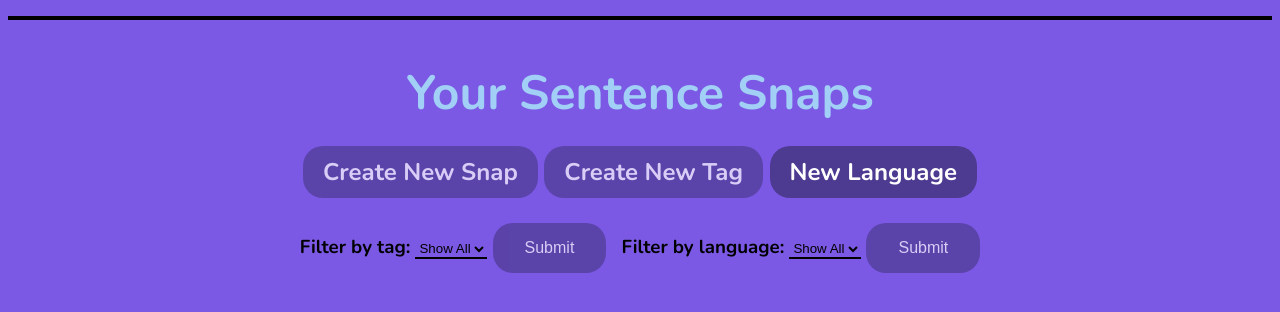
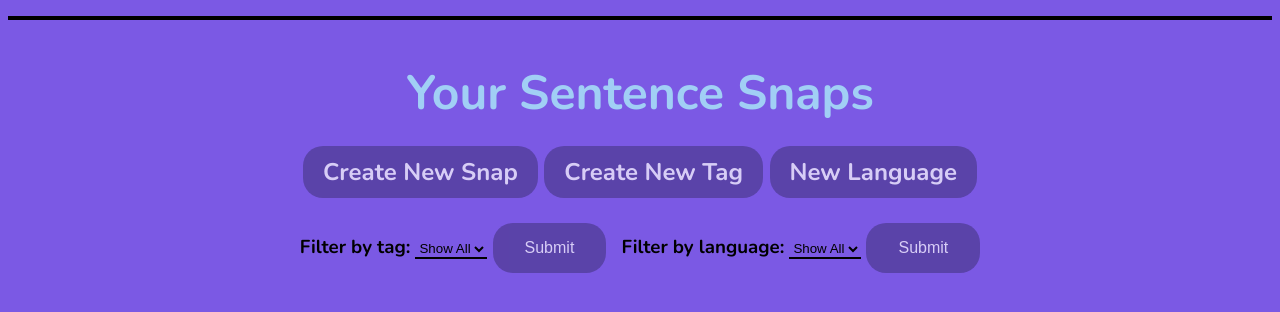
Before and after one commit to emilykmcullen/Language-Learning-App, a Flask app: page / in a window 1280 px wide. Shown: the part 58-370 px from the top of the page. Run offline with Flask 2, Linux system fonts and the light colour scheme; data that the repository does not hold is empty; some libraries are stand-ins or nearby versions.

Commit message:
added class to new language button

```diff
--- a/templates/index.html
+++ b/templates/index.html
@@ -7,7 +7,7 @@
 <h2>
     <a href="/sentence_snaps/new" class="navitem">Create New Snap</a>
     <a href="/create_new_tag" class="navitem">Create New Tag</a>
-    <a href="{{ url_for('language_blueprint.add_new_language') }}">New Language</a>
+    <a href="{{ url_for('language_blueprint.add_new_language') }}" class="navitem">New Language</a>
 </h2>
 <h3>
   <div>
```
